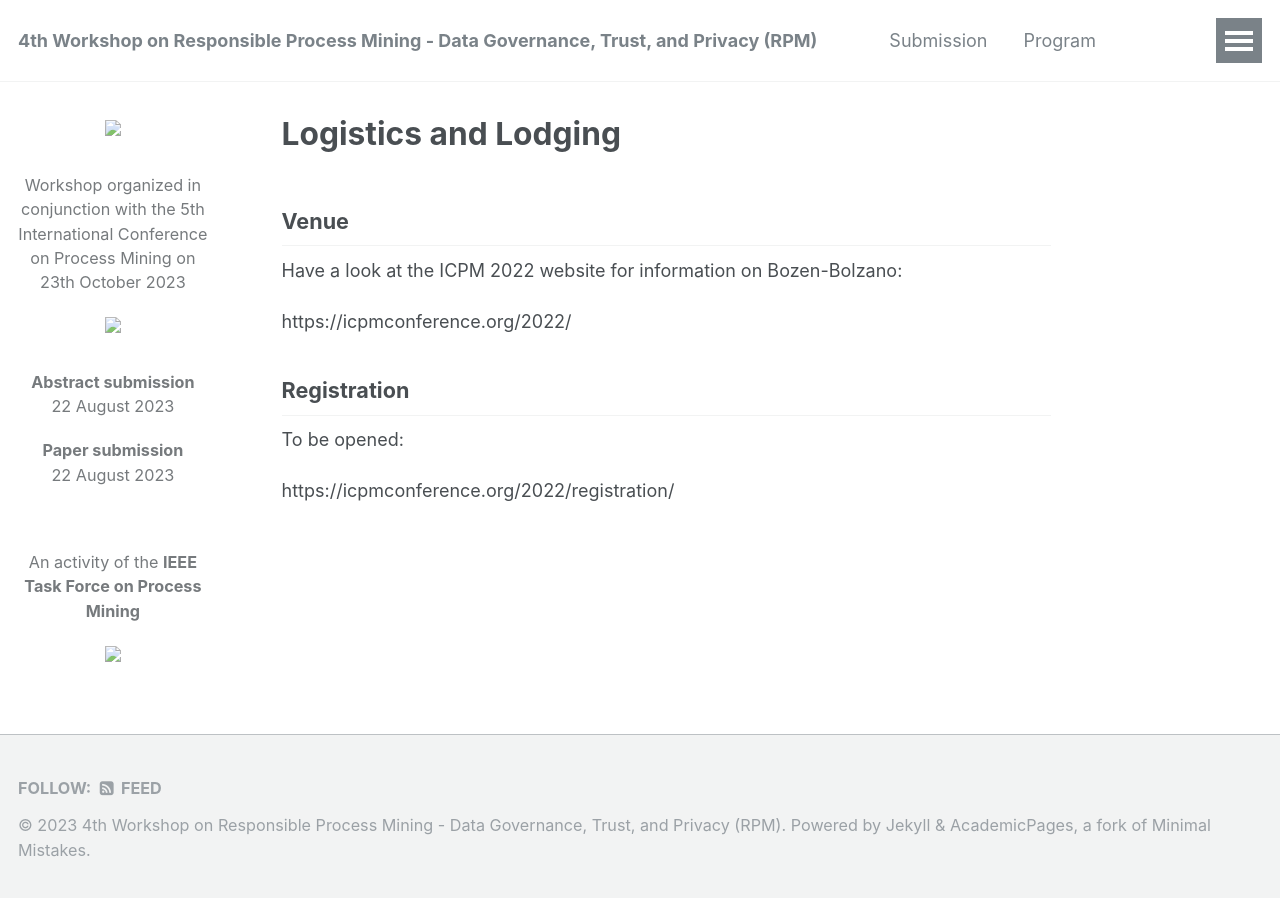
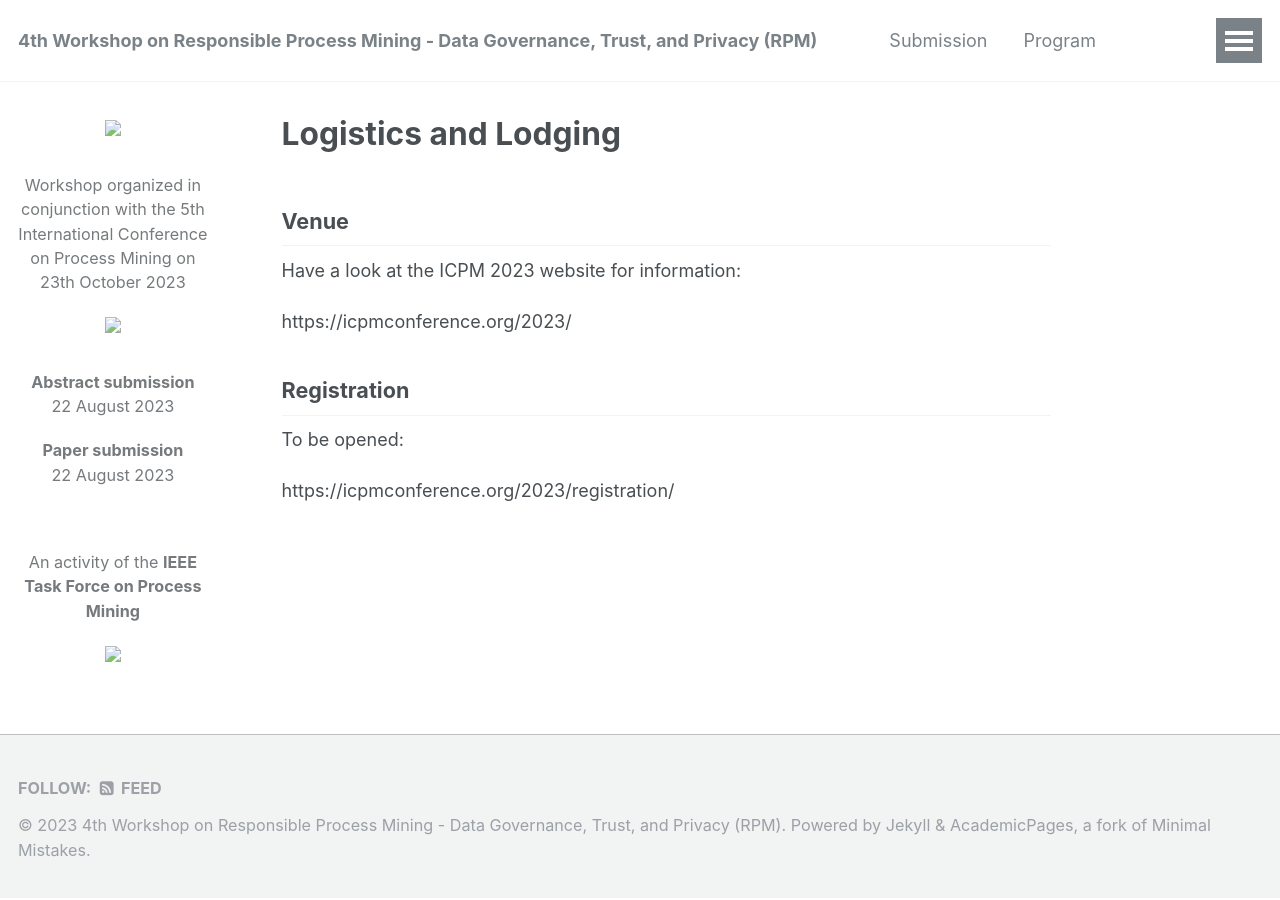
Before and after one commit to rpm-workshop/2023, a Jekyll site: the page built from _pages/logistics.md, in a window 1280 px wide. Built offline with Jekyll 4.4.1, drawn with Linux system fonts in a browser that asks for light colours.

Commit message:
Update logistics.md

```diff
--- a/_pages/logistics.md
+++ b/_pages/logistics.md
@@ -8,12 +8,12 @@ redirect_from:
 
 ## Venue
 
-Have a look at the ICPM 2022 website for information on Bozen-Bolzano:
+Have a look at the ICPM 2023 website for information:
 
-https://icpmconference.org/2022/
+https://icpmconference.org/2023/
 
 ## Registration
 
 To be opened:
 
-https://icpmconference.org/2022/registration/
+https://icpmconference.org/2023/registration/
```
